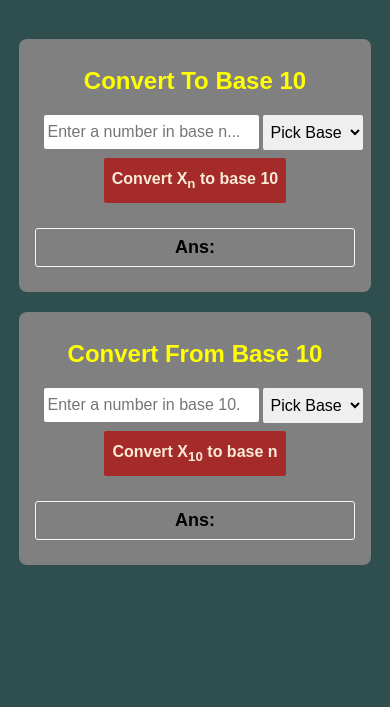
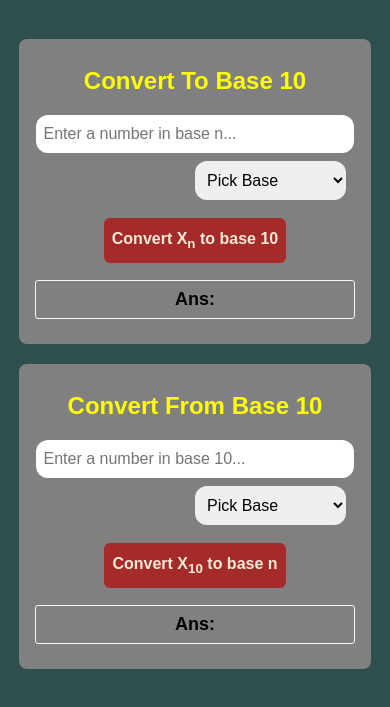
Before and after one commit to Rufai-Khalid-Deshini/Number-Base-Converter, a plain HTML site: page index.html in a window 390 px wide. Shown: the part 69-776 px from the top of the page. Drawn offline with Linux system fonts and the light colour scheme.

Commit message:
changed style for mobile devices

```diff
--- a/index.css
+++ b/index.css
@@ -32,24 +32,28 @@ h2 {
 }
 
 input, select {
-    padding: 8px 4px;
+    padding: 10px 8px;
     font-size: medium;
-    border-radius: 2px;
+    border-radius: 4px;
     border: none;
+}
+input:focus, select:focus {
+    box-shadow: 1px 1px 6px 2px orangered;
+    outline: 2px solid rgb(255, 230, 0);
 }
 
 #sbt, #fbt {
     background-color: brown;
     border: none;
     outline: none;
-    margin: 8px;
+    margin-top: 18px;
     padding: 12px 8px;
+    border-radius: 6px;
     font-size: medium;
     font-weight: bold;
     color: antiquewhite;
     min-width: 20%;
     cursor: pointer;
-    border-radius: 2px;
 }
 
 .answer-box {
@@ -76,3 +80,21 @@ input, select {
 #base, #base-from-10 {
     flex: 1;
 }
+
+@media only screen and (max-width: 400px){
+    .details {
+        display: flex;
+        flex-direction: column;
+        gap: 8px;
+    }
+    #number, #number-from-10 {
+        width: 100%;
+    }
+    #base, #base-from-10 {
+        width: 50%;
+        align-self: flex-end;
+    }
+    input, select {
+        border-radius: 12px;
+    }
+}
```
